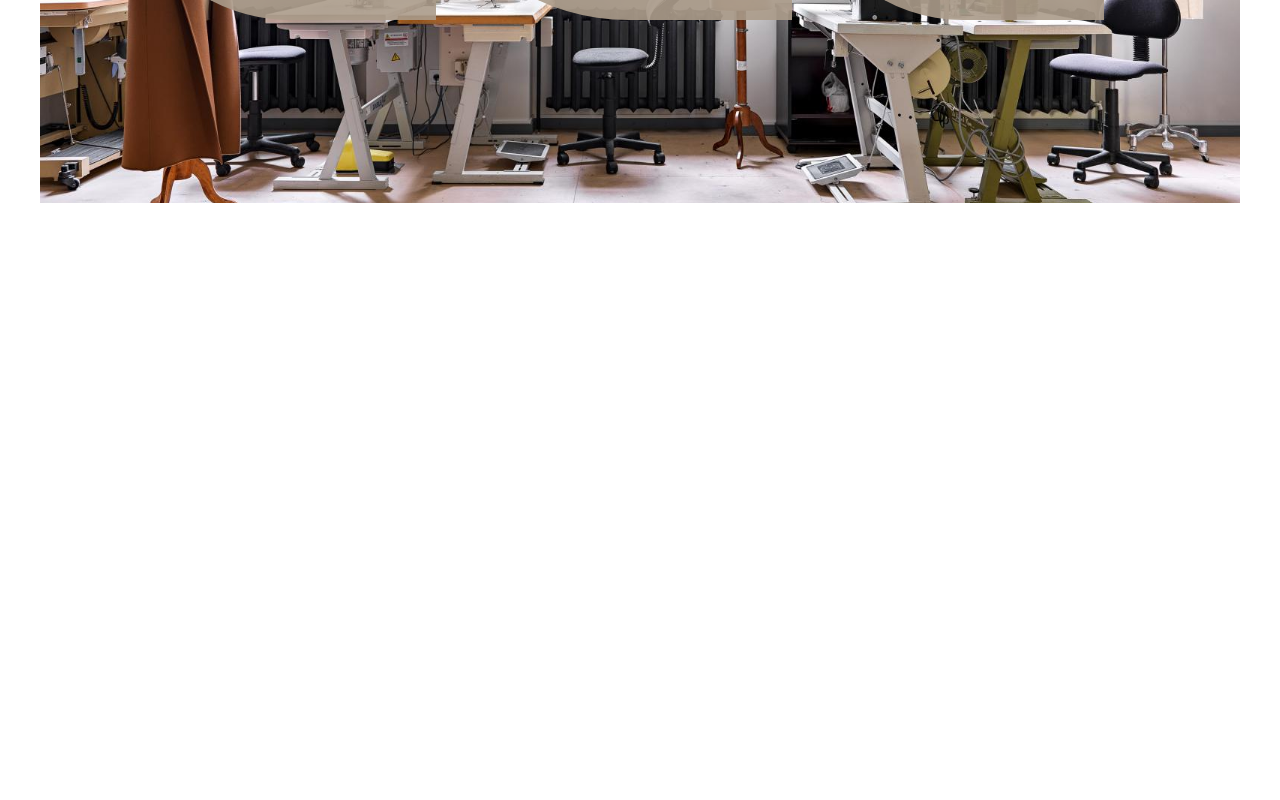
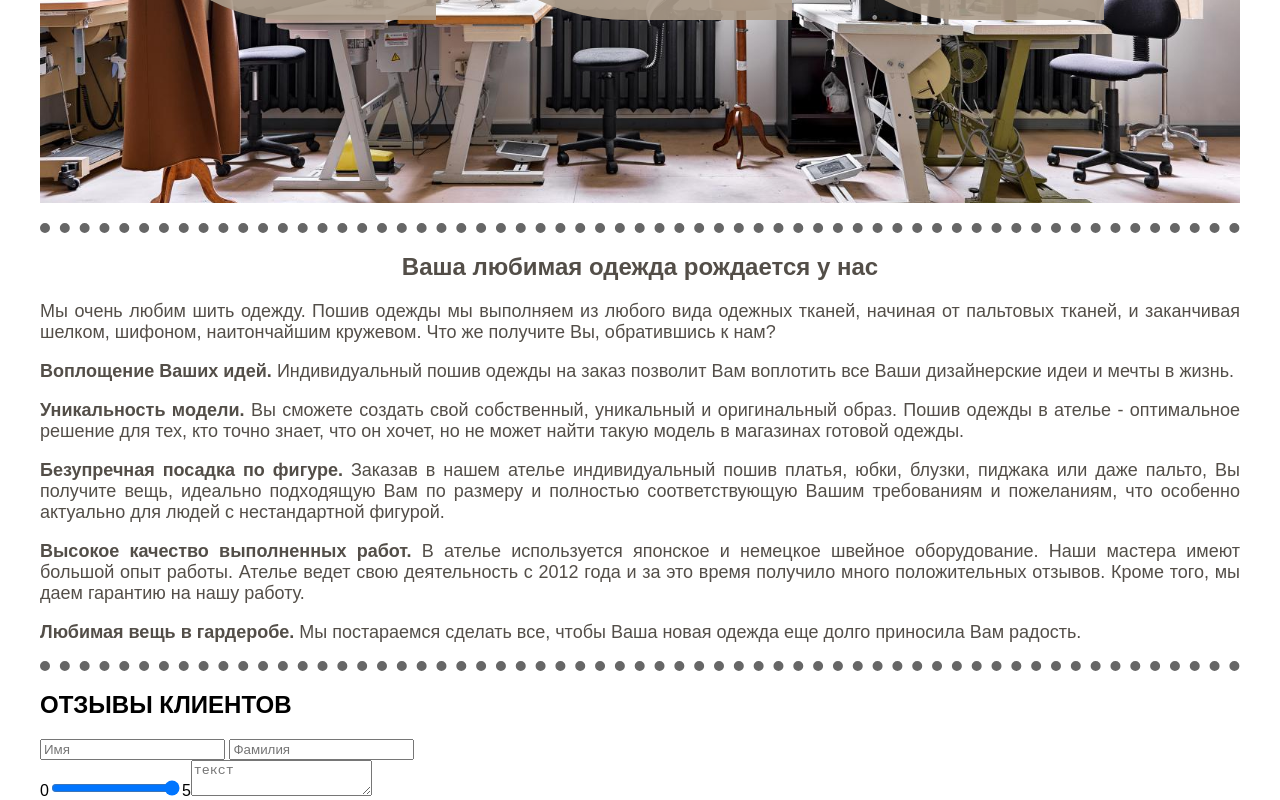
Before and after one commit to H3LLG0/Toha-app, a React (Create React App) app in the folder my-portki/: page / in a window 1280 px wide. Shown: the part 487-1287 px from the top of the page. Before the commit the page ends 800 px from the top, so only its background shows below. Built offline with nearby package versions, Linux system fonts and the light colour scheme.

Commit message:
main page

```diff
--- a/my-portki/public/index.html
+++ b/my-portki/public/index.html
@@ -24,7 +24,7 @@
       work correctly both with client-side routing and a non-root public URL.
       Learn how to configure a non-root public URL by running `npm run build`.
     -->
-    <title>React App</title>
+    <title>WHERE MY PORTKI</title>
   </head>
   <body>
     <noscript>You need to enable JavaScript to run this app.</noscript>
--- a/my-portki/src/Components/Pages/MainPage.js
+++ b/my-portki/src/Components/Pages/MainPage.js
@@ -35,8 +35,49 @@ export const MainPage = () => (
                     </div>
                 </div>
             </section>
-            <section className="">
+            <section className="slogan">
+                <h2>Ваша любимая одежда рождается у нас</h2>
+                <p>
+                    Мы очень любим шить одежду. Пошив одежды мы выполняем из любого вида одежных тканей,
+                    начиная от пальтовых тканей, и заканчивая шелком, шифоном, наитончайшим кружевом. Что же получите Вы, обратившись к нам?
+                </p>
+                <p>
+                    <strong>Воплощение Ваших идей.</strong> Индивидуальный пошив одежды на заказ позволит Вам воплотить все
+                    Ваши дизайнерские идеи и мечты в жизнь.
+                </p>
+                <p>
+                   <strong>Уникальность модели.</strong> Вы сможете создать свой собственный, уникальный и оригинальный образ.
+                    Пошив одежды в ателье - оптимальное решение для тех, кто точно знает, что он хочет, но не может найти такую модель в магазинах готовой одежды.
+                </p>
+                <p>
+                    <strong>Безупречная посадка по фигуре.</strong> Заказав в нашем ателье индивидуальный пошив платья, юбки, блузки, пиджака или даже пальто, Вы получите вещь, идеально подходящую
+                    Вам по размеру и полностью соответствующую Вашим требованиям и пожеланиям, что особенно актуально для людей с нестандартной фигурой.
+                </p>
+                <p>
+                    <strong>Высокое качество выполненных работ.</strong> В ателье используется японское и немецкое швейное оборудование. Наши мастера имеют
+                    большой опыт работы. Ателье ведет свою деятельность с 2012 года и за это время получило много положительных отзывов.
+                    Кроме того, мы даем гарантию на нашу работу.
+                </p>
+                <p>
+                    <strong>Любимая вещь в гардеробе.</strong> Мы постараемся сделать все, чтобы Ваша новая одежда еще долго приносила Вам радость.
+                </p>
+            </section>
+            <section className="our-reating">
+                <h2>ОТЗЫВЫ КЛИЕНТОВ</h2>
+                <div className="rating-wrapper">
 
+                </div>
+            </section>
+            <section className="rate">
+                <div className="rate-form">
+                    <form className="rate-us">
+                        <input type="text" name="username" id="name" placeholder="Имя"/> <input type="text" name="usersurname" id="surname" placeholder="Фамилия"/><br/>
+                        <span>0</span><input type="range" min="0" max="5" step="1" name="rating" id="rating"/><span>5</span>
+                        <textarea placeholder="текст" id="rate-text" name="rate-text">
+
+                        </textarea>
+                    </form>
+                </div>
             </section>
         </main>
         <footer>
--- a/my-portki/src/index.css
+++ b/my-portki/src/index.css
@@ -8,6 +8,7 @@ body {
 .navbar {
   padding: 5px;
   background-color: rgb(171, 156, 138);
+  border-radius: 0 0 5px 5px;
 }
 .menu-list {
   display: flex;
@@ -66,6 +67,20 @@ body {
   height: 100px;
   width: 100px;
 }
+.slogan {
+  margin-top: 20px;
+  border-top: 10px dotted rgba(0, 0, 0, 0.6);
+  border-bottom: 10px dotted rgba(0, 0, 0, 0.6);
+}
+.slogan h2 {
+  text-align: center;
+  color: rgba(64, 59, 52, 0.9);
+}
+.slogan p {
+  text-align: justify;
+  font-size: 18px;
+  color: rgba(64, 59, 52, 0.9);
+}
 
 code {
   font-family: source-code-pro, Menlo, Monaco, Consolas, 'Courier New',
```
